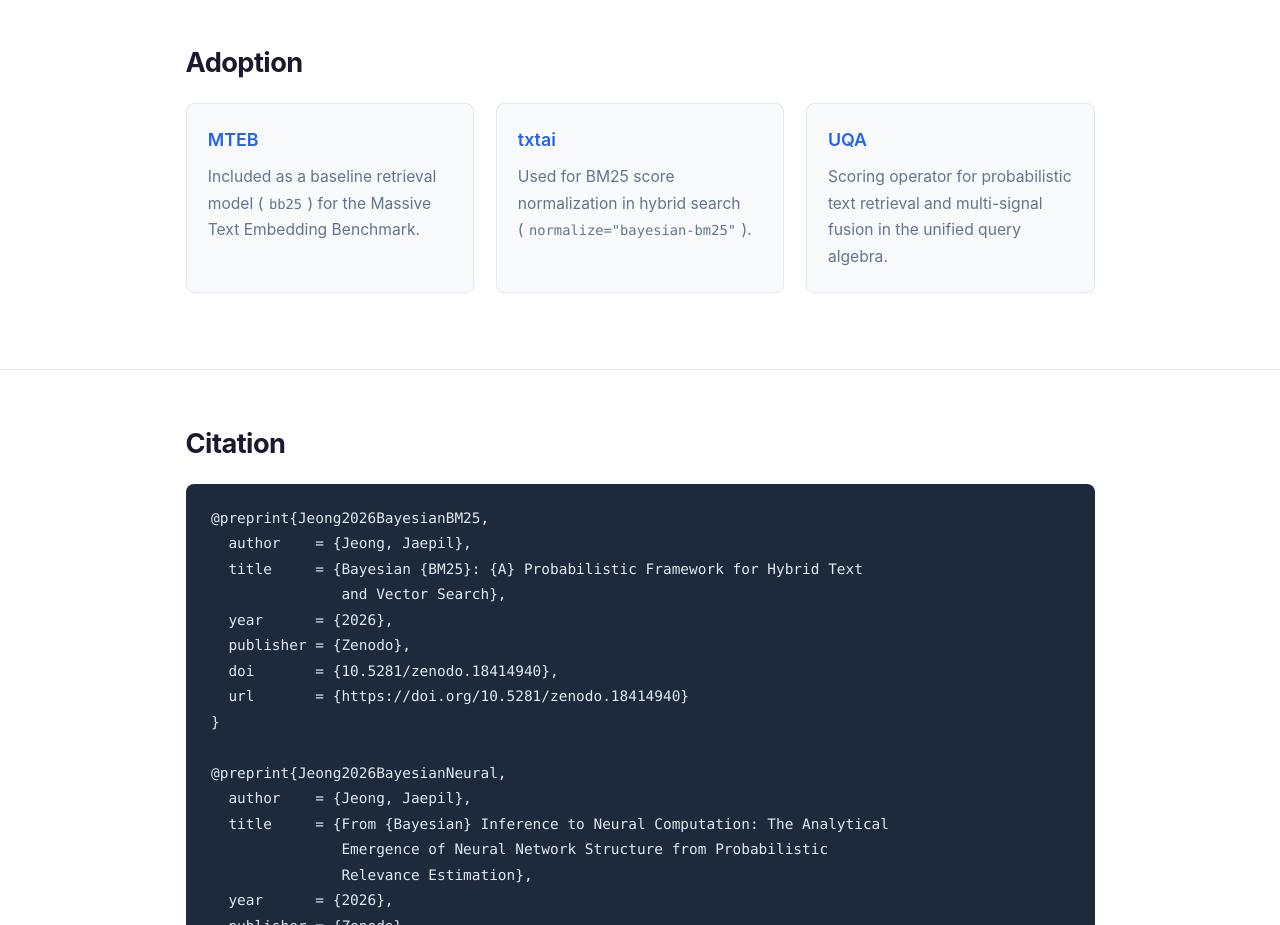
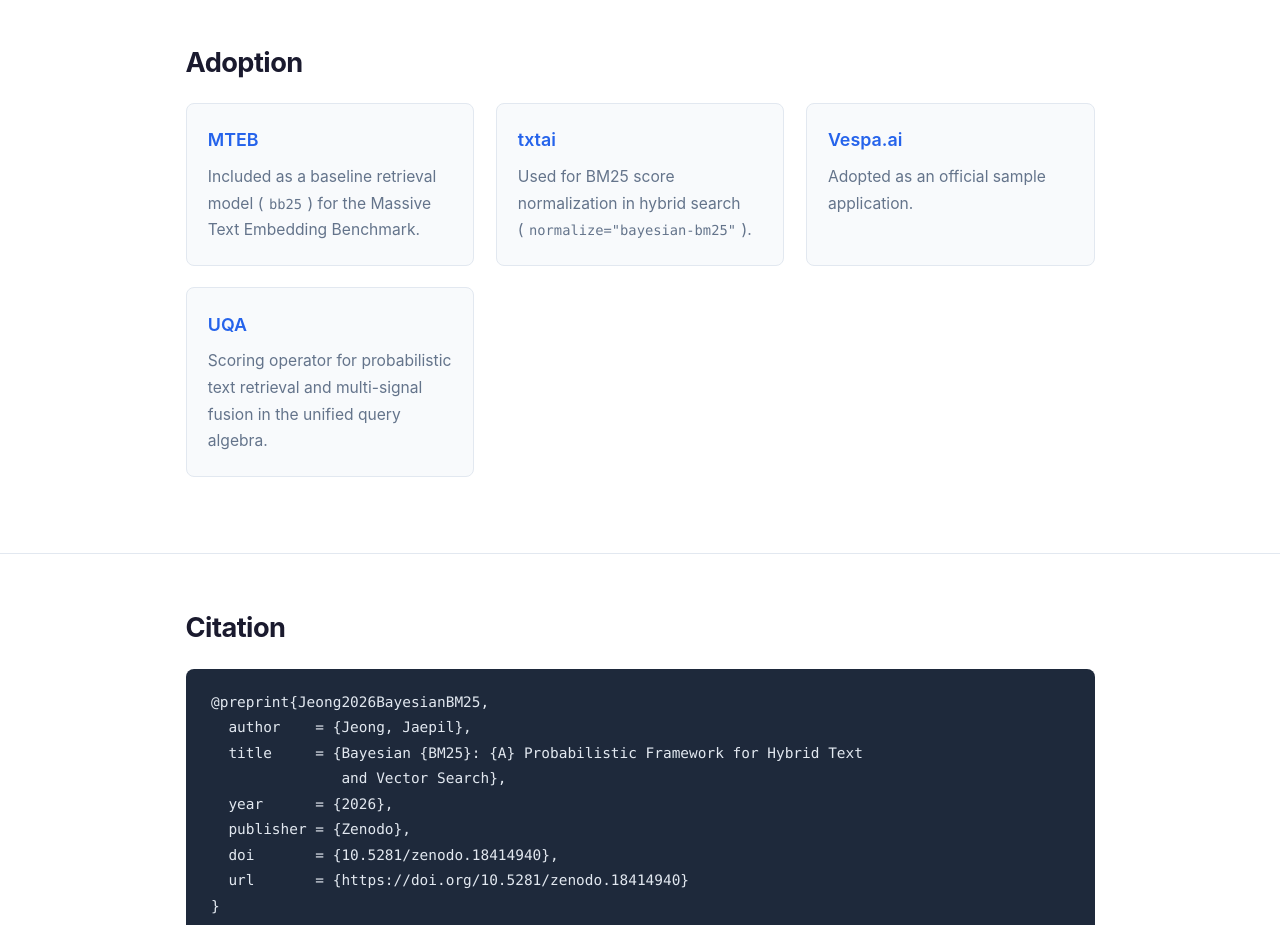
Before and after one commit to cognica-io/bayesian-bm25, a plain HTML site: page index.html in a window 1280 px wide. Shown: the part 6960-7885 px from the top of the page. Drawn offline with nearby package versions, Linux system fonts and the light colour scheme.

Commit message:
Add Vespa.ai to Adoption section

```diff
--- a/index.html
+++ b/index.html
@@ -391,6 +391,10 @@
         (<code>normalize="bayesian-bm25"</code>).</p>
     </div>
     <div class="card">
+      <h3><a href="https://github.com/vespa-engine/sample-apps/tree/master/examples/bayesian_bm25">Vespa.ai</a></h3>
+      <p>Adopted as an official sample application.</p>
+    </div>
+    <div class="card">
       <h3><a href="https://cognica-io.github.io/uqa/">UQA</a></h3>
       <p>Scoring operator for probabilistic text retrieval and multi-signal
         fusion in the unified query algebra.</p>
```
